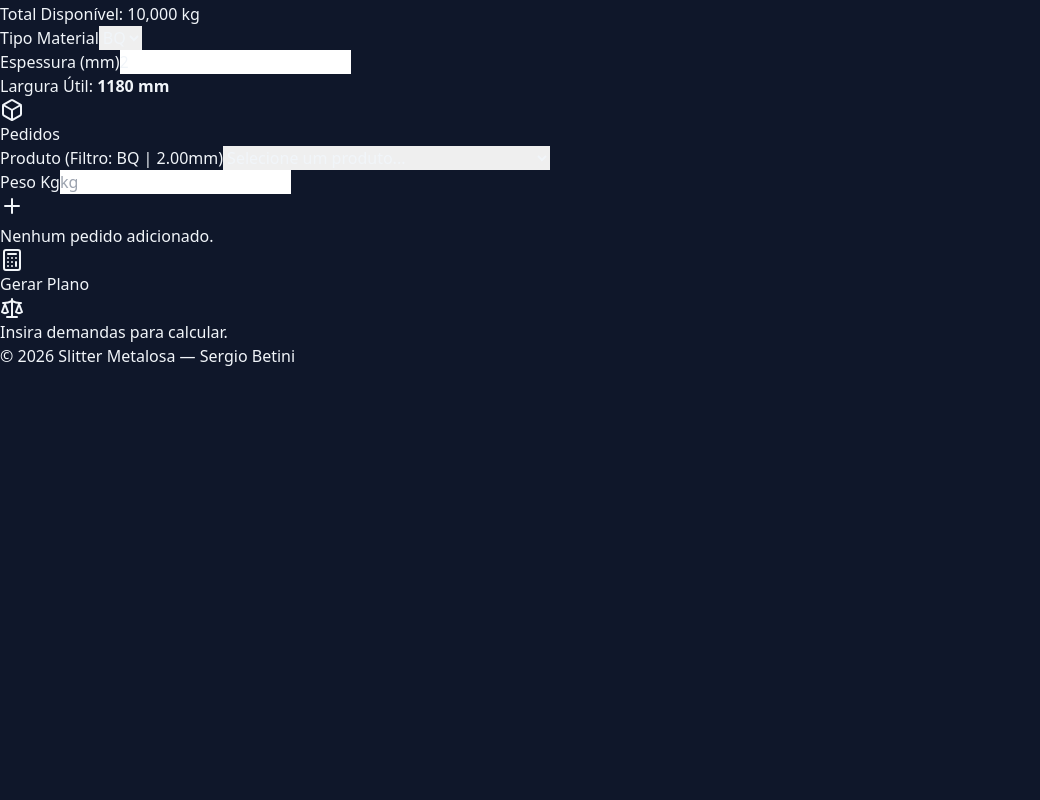
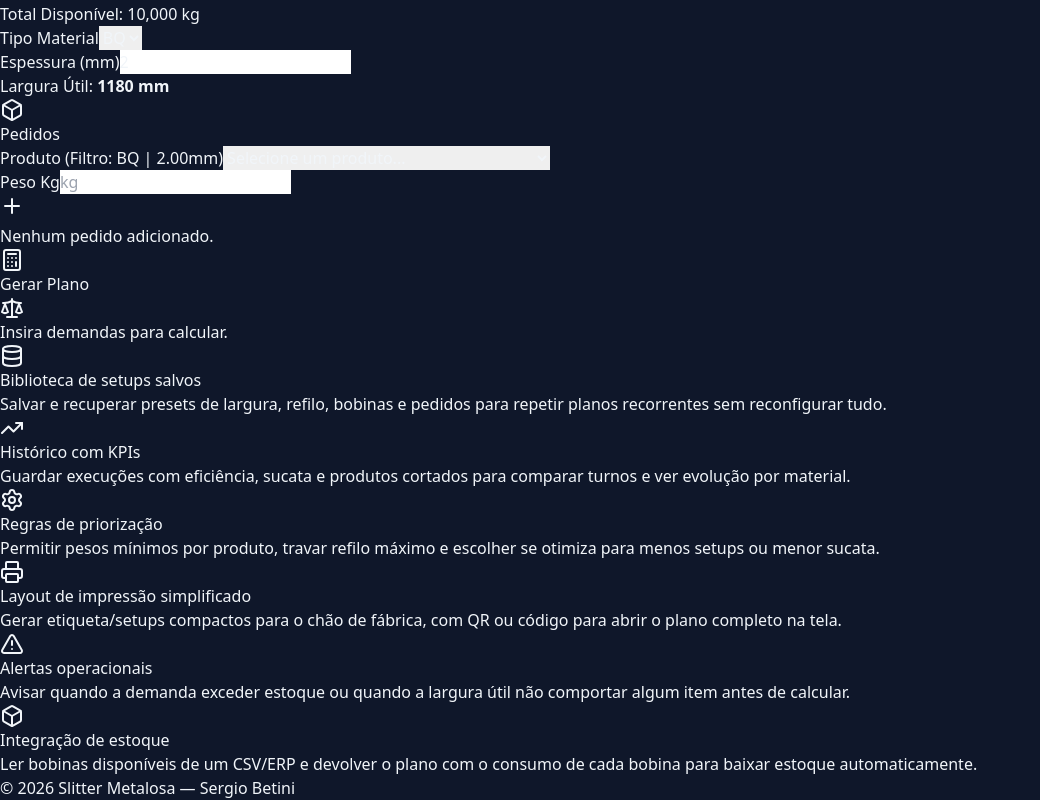
Before and after one commit to serginhonem-pixel/slitter-metalosa, a React (Vite) app: page / in a window 1280 px wide. Shown: the part 340-1140 px from the top of the page, without its empty margins (0-1040 px from the left). Before the commit the page ends 800 px from the top, so only its background shows below. Built offline with nearby package versions, Linux system fonts and the light colour scheme.

Commit message:
Add on-page roadmap ideas for optimizer

```diff
--- a/src/App.jsx
+++ b/src/App.jsx
@@ -191,6 +191,45 @@ const COLORS = [
   "bg-orange-500",
 ];
 
+const IMPROVEMENT_IDEAS = [
+  {
+    icon: Database,
+    title: "Biblioteca de setups salvos",
+    description:
+      "Salvar e recuperar presets de largura, refilo, bobinas e pedidos para repetir planos recorrentes sem reconfigurar tudo.",
+  },
+  {
+    icon: TrendingUp,
+    title: "Histórico com KPIs",
+    description:
+      "Guardar execuções com eficiência, sucata e produtos cortados para comparar turnos e ver evolução por material.",
+  },
+  {
+    icon: Settings,
+    title: "Regras de priorização",
+    description:
+      "Permitir pesos mínimos por produto, travar refilo máximo e escolher se otimiza para menos setups ou menor sucata.",
+  },
+  {
+    icon: Printer,
+    title: "Layout de impressão simplificado",
+    description:
+      "Gerar etiqueta/setups compactos para o chão de fábrica, com QR ou código para abrir o plano completo na tela.",
+  },
+  {
+    icon: AlertTriangle,
+    title: "Alertas operacionais",
+    description:
+      "Avisar quando a demanda exceder estoque ou quando a largura útil não comportar algum item antes de calcular.",
+  },
+  {
+    icon: Box,
+    title: "Integração de estoque",
+    description:
+      "Ler bobinas disponíveis de um CSV/ERP e devolver o plano com o consumo de cada bobina para baixar estoque automaticamente.",
+  },
+];
+
 export default function SlitterOptimizer() {
   const [motherWidth, setMotherWidth] = useState(1200);
   const [stockCoils, setStockCoils] = useState([{ id: 1, weight: 10000 }]);
@@ -1529,6 +1568,28 @@ export default function SlitterOptimizer() {
           </div>
         </div>
 
+        <div className="mt-8 grid md:grid-cols-2 lg:grid-cols-3 gap-4">
+          {IMPROVEMENT_IDEAS.map(({ icon: Icon, title, description }) => (
+            <div
+              key={title}
+              className="bg-zinc-950/60 border border-zinc-800 rounded-xl p-4 flex gap-3 items-start"
+            >
+              <div className="p-3 rounded-lg bg-zinc-900/60 border border-zinc-800">
+                <Icon className="w-5 h-5 text-blue-300" />
+              </div>
+
+              <div>
+                <h4 className="text-sm font-bold text-zinc-100 mb-1">
+                  {title}
+                </h4>
+                <p className="text-xs text-zinc-400 leading-relaxed">
+                  {description}
+                </p>
+              </div>
+            </div>
+          ))}
+        </div>
+
         <footer className="pt-3 border-t border-zinc-800 text-center text-xs text-zinc-500">
           © {new Date().getFullYear()} Slitter Metalosa — Sergio Betini
         </footer>
```
